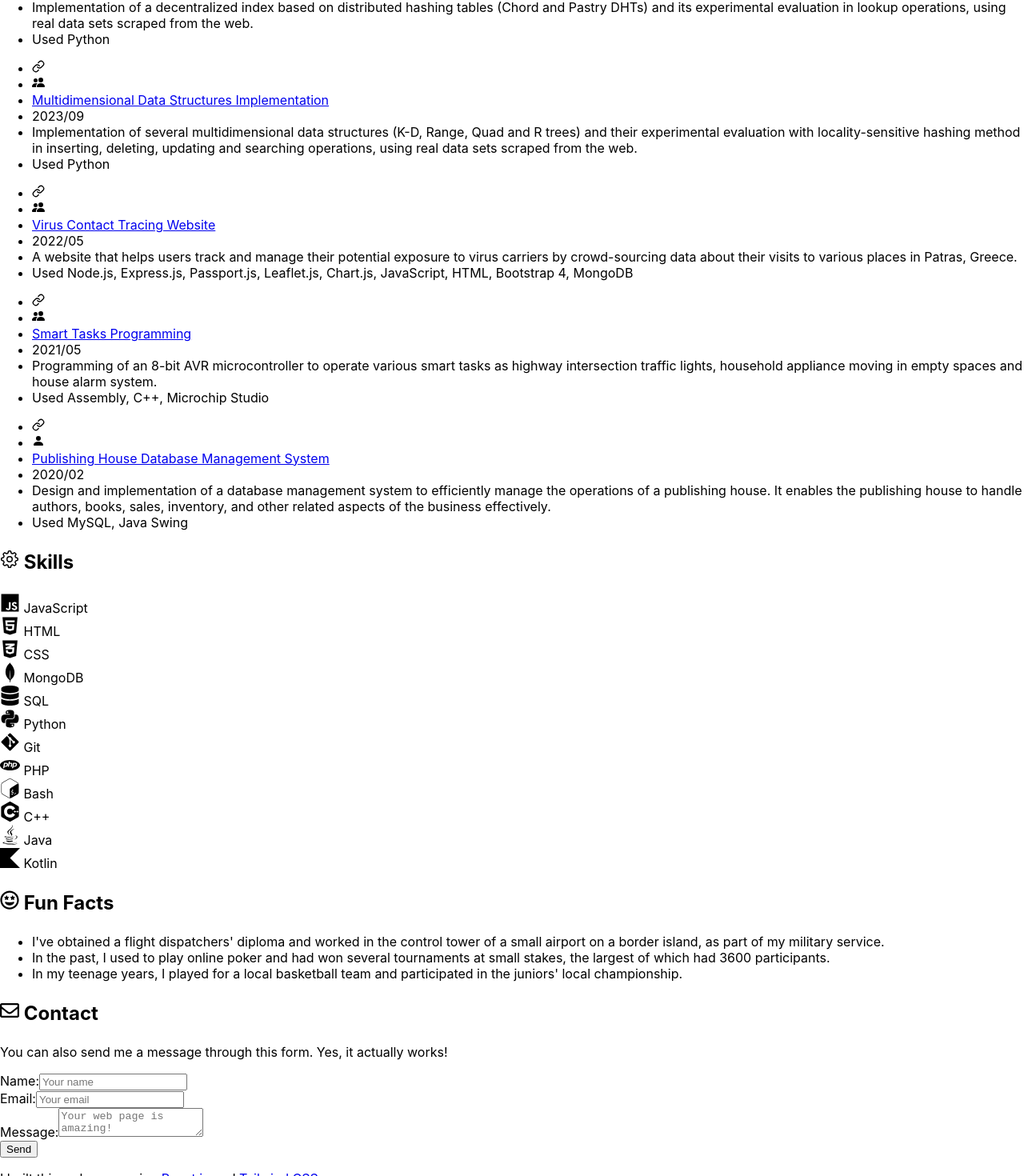
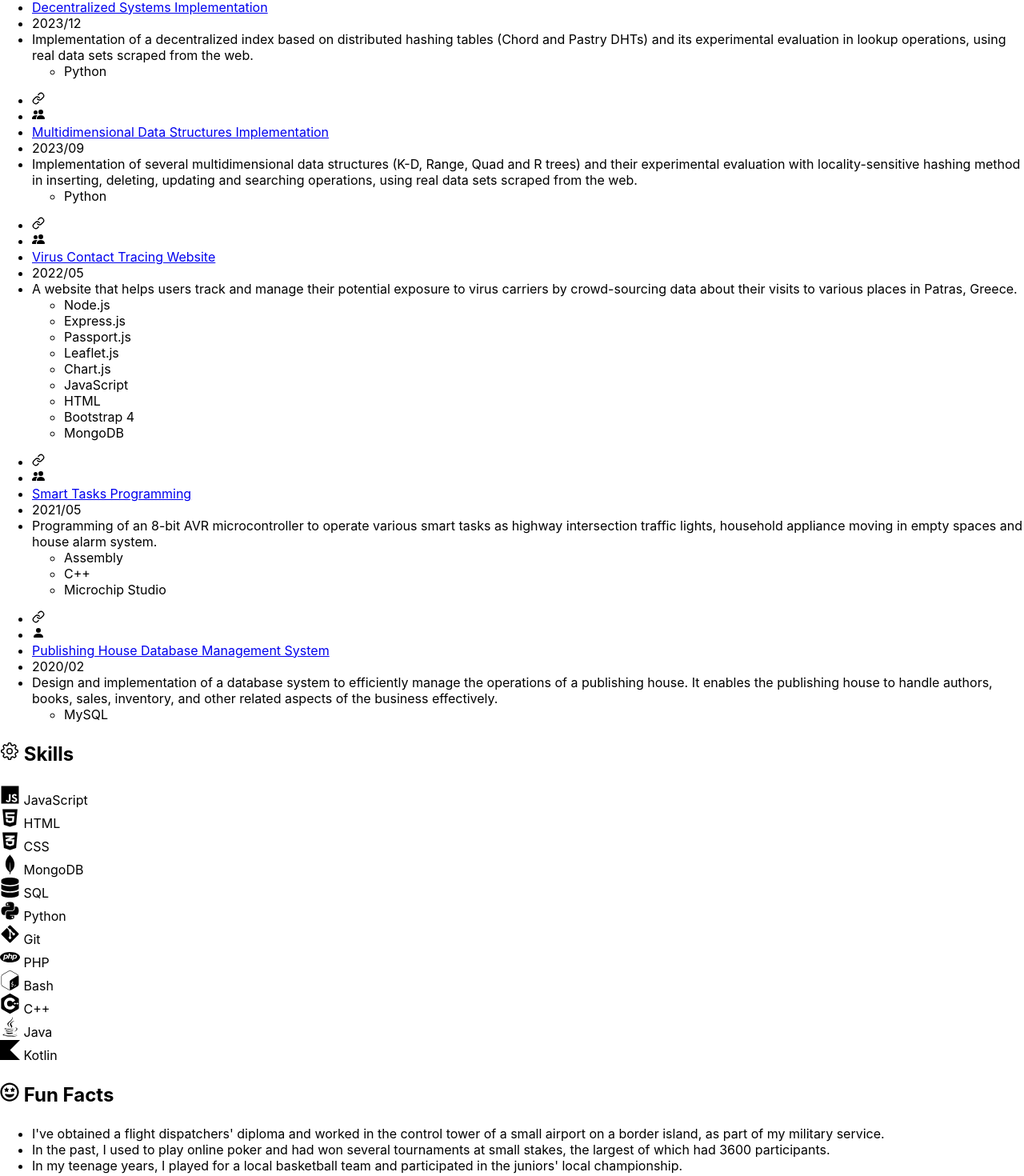
Before and after one commit to manosmin/manosmin.github.io, a React (Create React App) app: page / in a window 1280 px wide. Shown: the part 1958-3428 px from the top of the page at 80% size. Built offline with nearby package versions, Linux system fonts and the light colour scheme.

Commit message:
changed project used section

```diff
--- a/src/components/Contact.js
+++ b/src/components/Contact.js
@@ -62,7 +62,7 @@ const Contact = () => {
         </h2>
     </div>
         <form onSubmit={handleSubmit} className="mt-8 cursor-normal space-y-4" >
-          <p ref={containerRef2} className={`opacity-0 ${isVisible2 && "animate-slide-in-left"}`} style={{ "--delay":  0.4 + "s" }}>You can also send me a message through this form. Yes, it actually works!</p>
+          <p ref={containerRef2} className={`opacity-0 ${isVisible2 && "animate-slide-in-left"}`} style={{ "--delay":  0.4 + "s" }}>You can also send me a message through this form.</p>
           <div ref={containerRef3} className={`opacity-0 ${isVisible3 && "animate-slide-in"}`} style={{ "--delay":  0.4 + "s" }}>
             <label htmlFor='name' className="block">Name:</label>
             <input
@@ -72,7 +72,6 @@ const Contact = () => {
               value={formData.name}
               onChange={handleChange}
               className="w-full p-2 border border-gray-400 rounded bg-gray-300 dark:bg-gray-800 dark:border-gray-700"
-              placeholder="Your name"
               required
             />
           </div>
@@ -85,7 +84,6 @@ const Contact = () => {
               value={formData.email}
               onChange={handleChange}
               className="w-full p-2 border border-gray-400 rounded bg-gray-300 dark:bg-gray-800 dark:border-gray-700"
-              placeholder='Your email'
               required
             />
           </div>
@@ -97,11 +95,10 @@ const Contact = () => {
               value={formData.message}
               onChange={handleChange}
               className="w-full p-2 border border-gray-400 rounded bg-gray-300 dark:bg-gray-800 dark:border-gray-700"
-              placeholder='Your web page is amazing!'
               required
             ></textarea>
           </div>
-          <button ref={containerRef6} type="submit" style={{ "--delay":  0.6 + "s" }} className={`${isVisible6 && "animate-fade-in"} opacity-0 bg-blue-700 hover:bg-blue-600 text-gray-100 font-semibold py-2 px-4 rounded-full`}>Send</button>
+          <button ref={containerRef6} type="submit" style={{ "--delay":  0.6 + "s" }} className={`${isVisible6 && "animate-fade-in"} opacity-0 bg-blue-700 hover:bg-blue-600 text-gray-100 py-2 px-4 rounded-full`}>Send</button>
         </form>
     </div>
   );
--- a/src/components/Header.js
+++ b/src/components/Header.js
@@ -29,27 +29,27 @@ const Header = () => {
         <ul className="max-w-screen-xl mx-auto w-full flex justify-between mt-3 list-none">
           <div className='flex animate-drop-in opacity-0' style={{ "--delay": 0.8 + "s" }}>
             <li id="github" className="icon-container bg-gray-900 text-white dark:bg-gray-200 dark:text-gray-800 rounded-full p-2 mx-1">
-              <a rel="noopener noreferrer" href="https://www.github.com/manosmin" alt="github" title="GitHub" target="_blank"><FaGithub size={20}/></a>
+              <a rel="noopener noreferrer" href="https://www.github.com/manosmin" alt="github" target="_blank"><FaGithub size={20}/></a>
             </li>
             <li className="icon-container bg-gray-900 dark:bg-gray-200 text-gray-200 dark:text-gray-900 rounded-full p-2 mx-1">
-              <a rel="noopener noreferrer" href="https://www.linkedin.com/in/manosmin" target="_blank" alt="linkedin" title="LinkedIn" ><FaLinkedinIn size={20}/></a>
+              <a rel="noopener noreferrer" href="https://www.linkedin.com/in/manosmin" target="_blank" alt="linkedin"><FaLinkedinIn size={20}/></a>
             </li>
             <li className="icon-container bg-gray-900 dark:bg-gray-200 text-gray-200 dark:text-gray-900 rounded-full p-2 mx-1">
-              <a rel="noopener noreferrer" href="https://www.discordapp.com/users/270397164209963009" target="_blank" alt="discord" title='Discord'><FaDiscord size={20}/></a>
+              <a rel="noopener noreferrer" href="https://www.discordapp.com/users/270397164209963009" target="_blank" alt="discord" ><FaDiscord size={20}/></a>
             </li>
             <li className="icon-container bg-gray-900 dark:bg-gray-200 text-gray-200 dark:text-gray-900 rounded-full p-2 mx-1">
-              <a rel="noopener noreferrer" href="https://1drv.ms/b/s!AvPPFklWx5YlgcE97gVFyWQmI8Caww?e=hDOobR" target="_blank" alt="CV" title='CV'><IoDocument size={20}/></a>
+              <a rel="noopener noreferrer" href="https://1drv.ms/b/s!AvPPFklWx5YlgcE97gVFyWQmI8Caww?e=hDOobR" target="_blank" alt="CV" ><IoDocument size={20}/></a>
             </li>
             <li className="icon-container bg-gray-900 dark:bg-gray-200 text-gray-200 dark:text-gray-900 rounded-full p-2 mx-1">
-              <a href="mailto:manosmin@hotmail.com" alt="email" title='Email'><MdAlternateEmail size={20}/></a>
+              <a href="mailto:manosmin@hotmail.com" alt="email" ><MdAlternateEmail size={20}/></a>
             </li>
             <li className="icon-container bg-gray-900 dark:bg-gray-200 text-gray-200 dark:text-gray-900 rounded-full p-2 mx-1">
-              <a href="tel:+306947651098" alt="mobile" title='Mobile'><FaPhone size={20}/></a>
+              <a href="tel:+306947651098" alt="mobile" ><FaPhone size={20}/></a>
             </li>
           </div>
           <div className='flex animate-drop-in opacity-0' style={{ "--delay": 0.8 + "s" }}>
             <li className="flex icon-container bg-gray-900 dark:bg-gray-200 text-gray-200 dark:text-gray-900 rounded-full p-2 mx-1">
-              <button alt="darkmode" title='Toggle Dark Mode' onClick={()=> darkModeHandler()}>
+              <button alt="darkmode" onClick={()=> darkModeHandler()}>
                 { !dark && <IoMoon size={20}/> }
                 { dark && <IoSunny size={20}/> }
               </button>
--- a/src/components/ProjectItem.js
+++ b/src/components/ProjectItem.js
@@ -17,8 +17,10 @@ function ProjectItem(props) {
         href={props.myInfo.Link}
         className="font-semibold hover:underline">{props.myInfo.Title}</a></li>
         <li >{props.myInfo.Date}</li>
-        <li className=''>{props.myInfo.Description}</li>
-        <li className='italic'>Used {props.myInfo.Used}</li>
+        <li>{props.myInfo.Description}</li>
+        <ul className='mt-2 flex flex-wrap gap-2'>
+          {(props.myInfo.Used).map((item, index) => (<li key={index} className='text-sm border-2 border-gray-900 rounded-full bg-gray-900 text-gray-200 dark:border-gray-200 dark:bg-gray-200 dark:text-gray-900 px-3'>{item}</li>))}
+        </ul>
     </ul>
   )
 }
--- a/src/components/Projects.js
+++ b/src/components/Projects.js
@@ -13,7 +13,7 @@ function Projects() {
 
     const ProjectInfo1 = {
       Title: 'Virus Contact Tracing Website',
-      Used: 'Node.js, Express.js, Passport.js, Leaflet.js, Chart.js, JavaScript, HTML, Bootstrap 4, MongoDB',
+      Used: ['Node.js', 'Express.js', 'Passport.js', 'Leaflet.js', 'Chart.js', 'JavaScript', 'HTML', 'Bootstrap 4', 'MongoDB'],
       Description: 'A website that helps users track and manage their potential exposure to virus carriers by crowd-sourcing data about their visits to various places in Patras, Greece.',
       Link: 'https://github.com/manosmin/ceid-web',
       Date: '2022/05',
@@ -22,7 +22,7 @@ function Projects() {
 
     const ProjectInfo2 = {
       Title: 'Movie Picker Web App',
-      Used: 'React.js, Bootstrap 5',
+      Used: ['React.js', 'Bootstrap 5'],
       Description: 'A web application that uses a REST API to provide a search engine for movies, games, series etc.',
       Link: 'https://github.com/manosmin/movie-picker-app',
       Date: '2024/02',
@@ -31,7 +31,7 @@ function Projects() {
 
     const ProjectInfo3 = {
       Title: 'manosmin.github.io',
-      Used: 'React.js, Tailwind CSS',
+      Used: ['React.js', 'Tailwind CSS'],
       Description: 'A fully responsive web page used as a personal portfolio, in order to showcase my education, experience, projects etc.',
       Link: 'https://github.com/manosmin/manosmin.github.io',
       Date: '2024/07',
@@ -40,7 +40,7 @@ function Projects() {
 
     const ProjectInfo4 = {
       Title: 'Decentralized Systems Implementation',
-      Used: 'Python',
+      Used: ['Python'],
       Description: 'Implementation of a decentralized index based on distributed hashing tables (Chord and Pastry DHTs) and its experimental evaluation in lookup operations, using real data sets scraped from the web.',
       Link: 'https://github.com/el-maestro78/Decentralized-Systems-Technologies',
       Date: '2023/12',
@@ -49,7 +49,7 @@ function Projects() {
 
     const ProjectInfo5 = {
       Title: 'Multidimensional Data Structures Implementation',
-      Used: 'Python',
+      Used: ['Python'],
       Description: 'Implementation of several multidimensional data structures (K-D, Range, Quad and R trees) and their experimental evaluation with locality-sensitive hashing method in inserting, deleting, updating and searching operations, using real data sets scraped from the web.',
       Link: 'https://github.com/el-maestro78/Decentralized-Systems-Technologies',
       Date: '2023/09',
@@ -59,8 +59,8 @@ function Projects() {
 
     const ProjectInfo7 = {
       Title: 'Publishing House Database Management System',
-      Used: 'MySQL, Java Swing',
-      Description: 'Design and implementation of a database management system to efficiently manage the operations of a publishing house. It enables the publishing house to handle authors, books, sales, inventory, and other related aspects of the business effectively.',
+      Used: ['MySQL'],
+      Description: 'Design and implementation of a database system to efficiently manage the operations of a publishing house. It enables the publishing house to handle authors, books, sales, inventory, and other related aspects of the business effectively.',
       Link: 'https://github.com/manosmin/ceid-dblab',
       Date: '2020/02',
       Team: 'No'
@@ -68,7 +68,7 @@ function Projects() {
 
     const ProjectInfo8 = {
       Title: 'Smart Tasks Programming',
-      Used: 'Assembly, C++, Microchip Studio',
+      Used: ['Assembly', 'C++', 'Microchip Studio'],
       Description: 'Programming of an 8-bit AVR microcontroller to operate various smart tasks as highway intersection traffic lights, household appliance moving in empty spaces and house alarm system.',
       Link: 'https://github.com/manosmin/ceid-advanced-microprocessors',
       Date: '2021/05',
```
